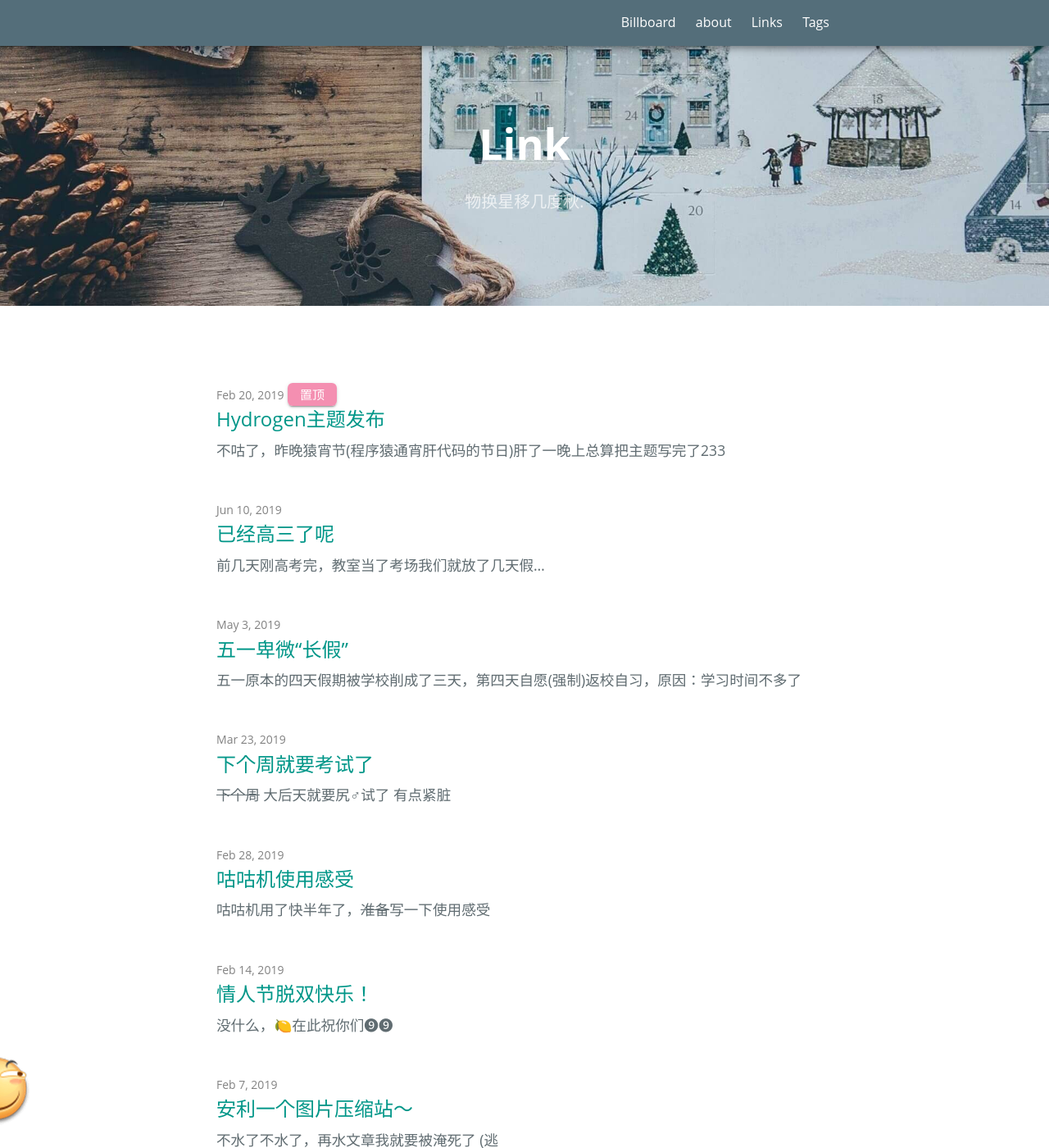
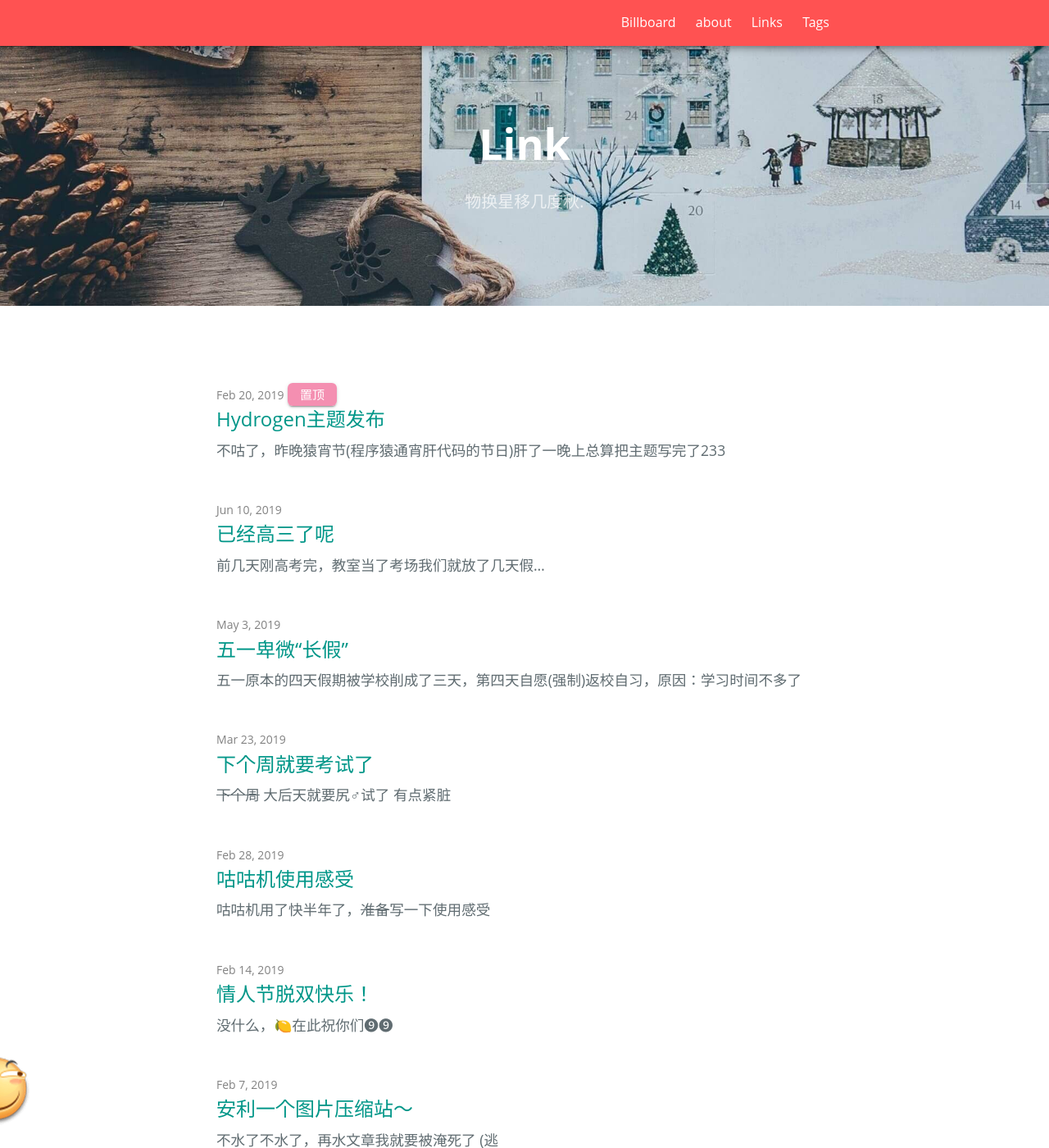
Before and after one commit to link9596/qwq, a Jekyll site: the page built from index.html, in a window 1280 px wide and 1400 px high. Shown: the whole window at 82% size. Built offline with Jekyll 4.4.1, drawn with Linux system fonts in a browser that asks for light colours; emoji names are drawn with the system emoji font; some web fonts are replaced; the list of posts is cut into pages by our own code; comment, search, counter and statistics services are not loaded.

Commit message:
Update _config.yml

```diff
--- a/_config.yml
+++ b/_config.yml
@@ -21,7 +21,7 @@ plugins:
 paginate: 8
 paginate_path: "page:num"
 
-theme_color: 546E7A
+theme_color: FF5252
 background: /theme/bkg1.png
 
 # social
```
